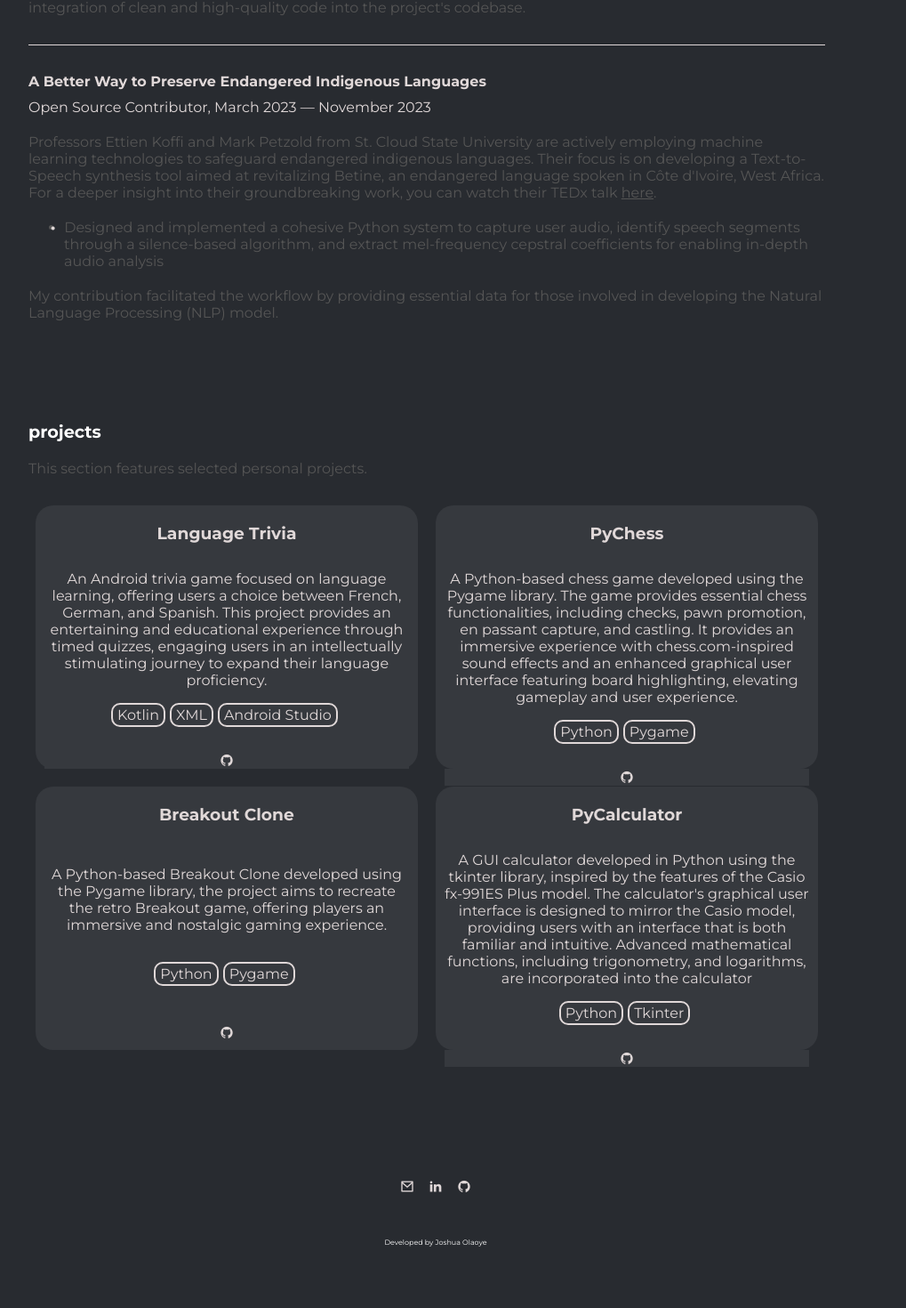
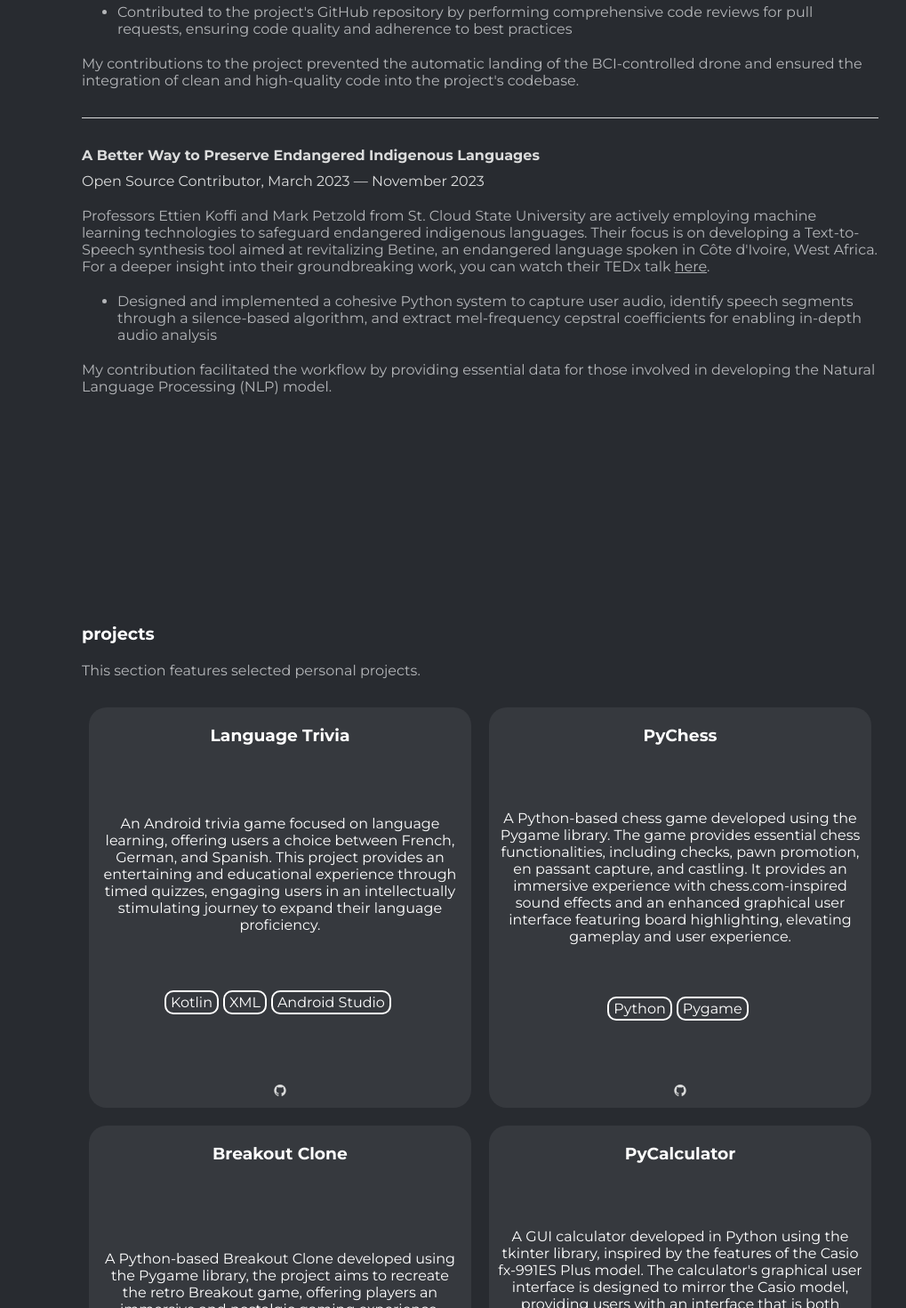
Before and after one commit to joolaoye/portfolio, a React (Create React App) app: page / in a window 1280 px wide. Shown: the part 1329-2799 px from the top of the page at 89% size, without its empty margins (100-1119 px from the left). Before the commit the page ends 2746 px from the top, so only its background shows below. Built offline with nearby package versions, Linux system fonts and the light colour scheme.

Commit message:
improved readability

```diff
--- a/package.json
+++ b/package.json
@@ -1,5 +1,5 @@
 {
-  "homepage": "http://joolaoye.github.io/portfolio",
+  "homepage": "https://joolaoye.github.io/portfolio",
   "name": "portfolio",
   "version": "0.1.0",
   "private": true,
--- a/public/index.html
+++ b/public/index.html
@@ -5,7 +5,7 @@
     <meta name="viewport" content="width=device-width, initial-scale=1.0" />
     <link href="https://cdn.jsdelivr.net/npm/remixicon@3.5.0/fonts/remixicon.css" rel="stylesheet" />
     <title>Joshua Olaoye</title>
-    <link rel="icon" href="assets/myLogo.png">
+    <link rel="icon" href="assets/logo.png">
   </head>
   <body>
     <div id="root"></div>
--- a/src/App.css
+++ b/src/App.css
@@ -10,7 +10,7 @@
 nav {
   position: fixed;
   isolation: isolate;
-  padding: 0.1rem;
+  padding: 0rem;
   top: 0;
   width: 100%;
   margin: auto;
@@ -37,7 +37,7 @@ nav {
 .nav__bar a {
   font-size: 1.2rem;
   font-weight: 600;
-  color: #fff;
+  color: #FFFFFF;
 }
 
 .nav__menu__btn {
@@ -71,12 +71,12 @@ nav {
 }
 
 .nav__links a {
-  color: #E0D8D8;
+  color: #dbdcdc;
   transition: 0.3s;
 }
 
 .nav__links a:hover {
-  color: #fff;
+  color: #FFFFFF;
 }
 
 @media (width < 768px) {
@@ -120,11 +120,10 @@ nav {
   }
 
   .nav__links a:hover {
-    color: #fff;
+    color: #FFFFFF;
   }
 
 }
-
 
 .about-container {
   padding: 8rem 2rem;
@@ -145,8 +144,8 @@ nav {
   content: '';
   display: block;
   width: 100%;
-  height: 0.1px;
-  background-color: #E0D8D8;
+  border-top: 1px solid #dbdcdc;
+  background-color: #dbdcdc;
   margin: 0 auto 2rem;
 }
 
@@ -165,13 +164,13 @@ nav {
 
 .about-content,
 .contributions-content {
-    color: #555;
+    color: #B4B6B9;
     margin-bottom: 2rem;
     text-align: left;
 }
 
 .project-info {
-  color: #E0D8D8;
+  color: #dbdcdc;
 }
 
 .date {
@@ -183,27 +182,18 @@ nav {
 }
 
 .description a {
-  color: #555;
+  color: #B4B6B9;
   font-style: bold;
   text-decoration: underline;
 
 }
 
 .description a:hover {
-  color: #E0D8D8;
+  color: #FFFFFF;
 }
 
 .project-list {
   padding-left: 40px;
-}
-
-.project-list li::before {
-  content: "\2022";
-  color: #E0D8D8;
-  display: inline-block;
-  font-weight: bold;
-  width: 0.7em;
-  margin-left: -0.95em;
 }
 
 .project-list li {
@@ -218,7 +208,7 @@ html,
 body {
   scroll-behavior: smooth;
   font-family: "Montserrat", sans-serif;
-  color: #fff;
+  color: #FFFFFF;
 }
 
 .contributions-container h2,
@@ -237,7 +227,7 @@ body {
 }
 
 .notes {
-  color: #555;
+  color: #B4B6B9;
   margin-bottom: 2rem;
   text-align: left;
 }
@@ -249,9 +239,9 @@ body {
   border-radius: 20px;
   cursor: pointer;
   background: #36393E;;
-  color: #E0D8D8;
+  color: #FFFFFF;
   padding: 10px;
-  height: 100%;
+  height: 450px;
   display: flex;
   flex-direction: column;
   justify-content: space-between;
@@ -278,7 +268,7 @@ body {
 }
 
 .card .contact-socials a i {
-  color: #E0D8D8;
+  color: #dbdcdc;
   background: #36393E;
 }
 
@@ -292,11 +282,11 @@ body {
 }
 
 .contact-socials a i {
-    color: #E0D8D8;
+    color: #dbdcdc;
 }
 
 .contact-socials a i:hover {
-  color: #FFF;
+  color: #FFFFFF;
 }
 
 .tools {
@@ -304,13 +294,13 @@ body {
   padding: 2px 5px;
   margin-right: 5px;
   border-radius: 10px;
-  border: 2px solid #E0D8D8;
+  border: 2px solid #FFFFFF;
 }
 
 .extras p {
   text-align: center;
   font-size: 0.5rem;
-  color: #fff;
+  color: #FFFFFF;
 }
 
 @media (min-width: 1200px) {
@@ -327,14 +317,9 @@ body {
     .about-container,
     .contributions-container,
     .project-container {
-      margin-left: 100px;
+      margin: auto;
       align-items: center;
       width: 75%
-    }
-
-    .contact-container,
-    .extras {
-      margin-left: -100px;
     }
 }
 
@@ -347,15 +332,15 @@ body {
   .about-container,
   .contributions-container,
   .project-container {
-    margin-left: 80px;
+    margin: auto;
     align-items: center;
     width: 87%
   }
 
   .project-content {
     width: 100%;
-    justify-content: left;
-    align-items: left;
+    justify-content: center;
+    align-items: center;
     gap: 20px;
   }
 
--- a/src/components/Nav.js
+++ b/src/components/Nav.js
@@ -30,7 +30,7 @@ const Nav = () => {
     <nav>
       <div className="nav__bar">
         <span className="logo nav__logo">
-          <img src="./assets/myLogo.png" width="50" alt="Logo" />
+          <img src="assets/logo.png" width="50" alt="Logo" />
         </span>
         <div className="nav__menu__btn" id="menu-btn" onClick={handleMenuClick}>
           <i id="menu-btn-icon" className={isNavOpen ? "ri-close-line" : "ri-menu-3-line"}></i>
--- a/src/components/home.js
+++ b/src/components/home.js
@@ -39,15 +39,6 @@ const Home = () => {
       interval: 500,
     });
 
-    const maxCardHeight = Math.max(
-      ...Array.from(document.querySelectorAll('.card')).map(
-        (card) => card.offsetHeight
-      )
-    );
-
-    document.querySelectorAll('.card').forEach((card) => {
-      card.style.height = `${maxCardHeight}px`;
-    });
   }, []);
 
   return (
@@ -82,9 +73,9 @@ const Home = () => {
                     <p class="date">Participant, November 2023</p>
                 </div>
                 <p class="description">
-                Participated in a 48-hour hackathon focused on improving the student experience at St. Cloud State University. Our team developed a course scheduling assistant to optimize General Liberal Education choices, integrating a sophisticated web scraping tool and a tailored algorithm with custom formulas and data parsing logic.
-                This enabled us to efficiently obtain and optimize course schedules, providing students with personalized reports for future semester planning.
-                Addressing a common challenge for SCSU students, our project aimed to simplify the selection of financially sensible and appealing General Liberal Education courses by offering guidance on professors and educational benefits, bringing clarity and value to the course selection process.
+                    Participated in a 48-hour hackathon focused on improving the student experience at St. Cloud State University. Our team developed a course scheduling assistant to optimize General Liberal Education choices, integrating a sophisticated web scraping tool and a tailored algorithm with custom formulas and data parsing logic.
+                    This enabled us to efficiently obtain and optimize course schedules, providing students with personalized reports for future semester planning.
+                    Addressing a common challenge for SCSU students, our project aimed to simplify the selection of financially sensible and appealing General Liberal Education courses by offering guidance on professors and educational benefits, bringing clarity and value to the course selection process.
                 </p>
                 <ul class="project-list">
                     <li> Designed and implemented a data processing module bridging the web scraper for data retrieval and the front end for visualization </li>
```
Also changed, not shown: public/assets/logo.png (added), public/assets/myLogo.png (deleted).
